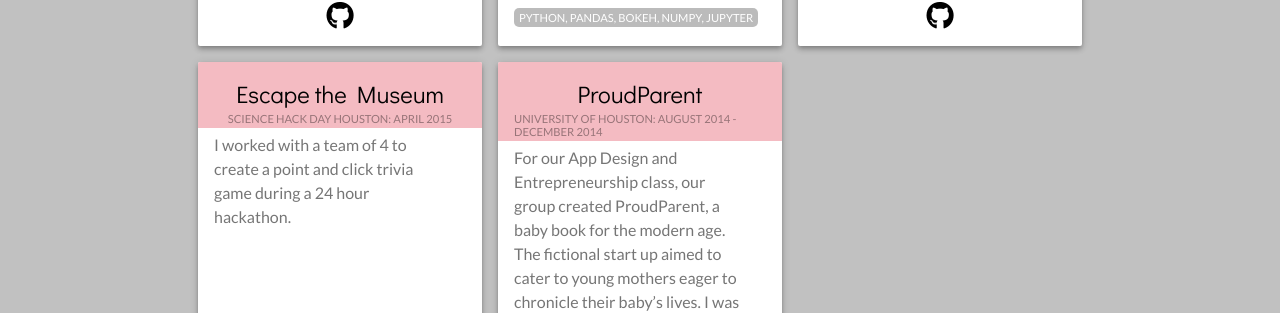
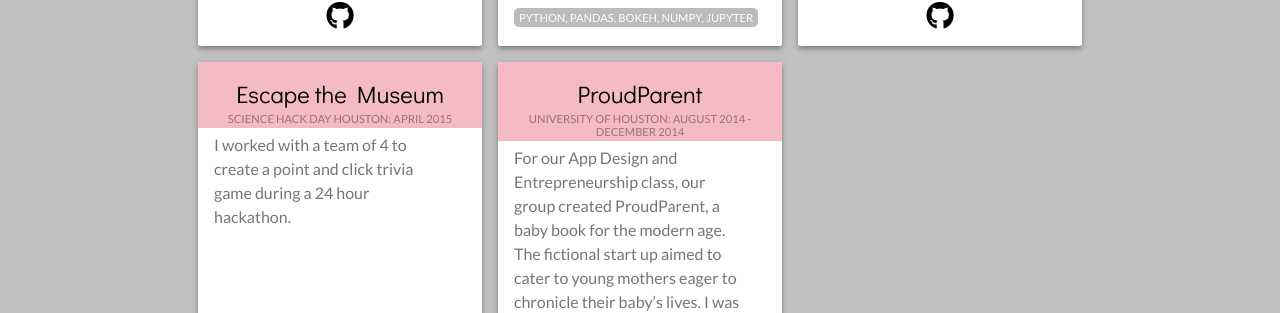
Before and after one commit to rachelmad/rachelmad.github.io, a Jekyll site: the page built from projects/index.html, in a window 1280 px wide. Shown: the part 457-770 px from the top of the page. Built offline with Jekyll 4.4.1, drawn with Linux system fonts in a browser that asks for light colours; nearby versions of some CDN libraries; some web fonts are replaced.

Commit message:
Centered headings

```diff
--- a/projects/index.html
+++ b/projects/index.html
@@ -13,7 +13,7 @@ layout: default
     <!--</div>-->
     <div class="mdl-card__title text-card-top">
         <div class="text-card-title">{{ post.title }}</div>
-        <div class="subtext clear-card-subtext">{{ post.company }}: {{ post.display_date }}</div>
+        <div class="subtext clear-card-subtext center-text">{{ post.company }}: {{ post.display_date }}</div>
     </div>
 
     <div class="mdl-card__supporting-text flex-column no-top-padding">
```
